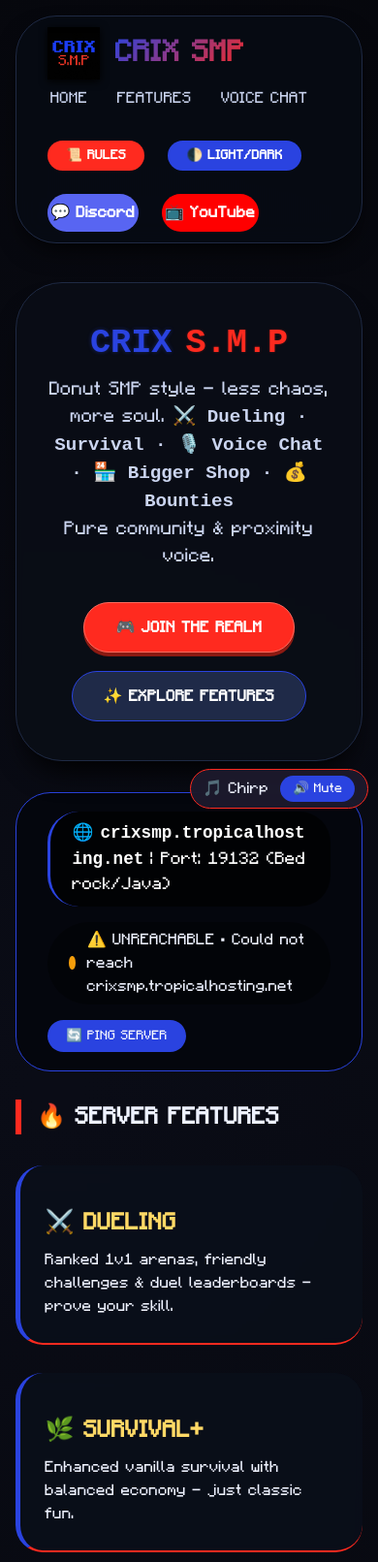
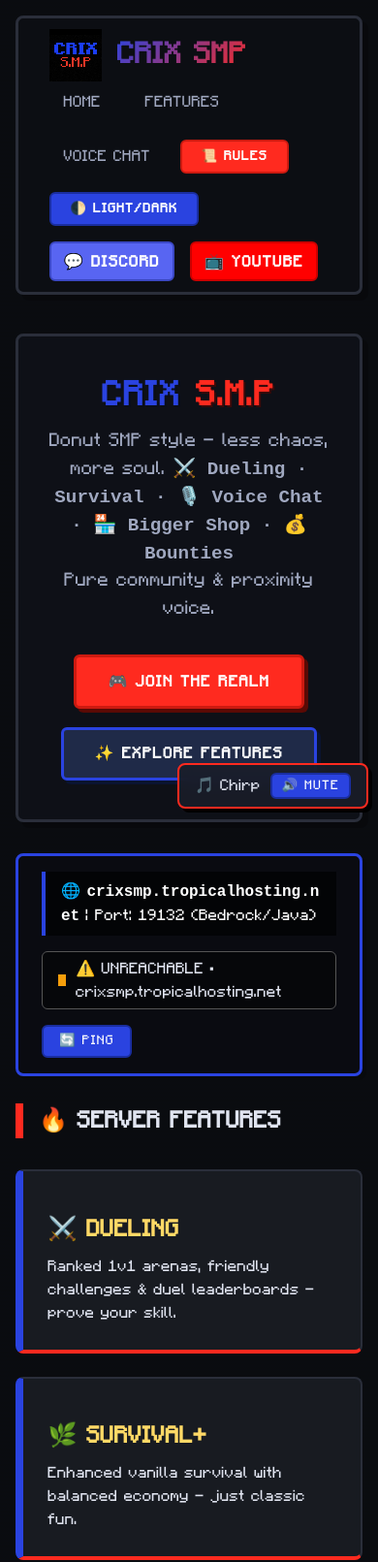
Before and after one commit to CRIX447/crixsmp-site, a plain HTML site: page index.html in a window 390 px wide. Shown: the top 1611 px of the page at 97% size. Drawn offline with Linux system fonts and the light colour scheme; no server answers; a web font is replaced by a local one.

Commit message:
Update index.html

```diff
--- a/index.html
+++ b/index.html
@@ -44,61 +44,87 @@
     }
 
     /* ---------- GLOBAL FONT OVERRIDE: EVERYTHING uses Minecraft fonts ---------- */
-    * {
-      font-family: 'MinecraftRegular', 'Courier New', monospace !important;
+    html, body, div, span, applet, object, iframe,
+    h1, h2, h3, h4, h5, h6, p, blockquote, pre,
+    a, abbr, acronym, address, big, cite, code,
+    del, dfn, em, img, ins, kbd, q, s, samp,
+    small, strike, strong, sub, sup, tt, var,
+    b, u, i, center, dl, dt, dd, ol, ul, li,
+    fieldset, form, label, legend, table, caption,
+    tbody, tfoot, thead, tr, th, td, article, aside,
+    canvas, details, embed, figure, figcaption, footer, header,
+    menu, nav, output, ruby, section, summary, time, mark, audio, video,
+    button, input, select, textarea, .card, .btn, .navbar, .hero, .status-panel,
+    .modal-content, .download-card, .footer-links, .music-bar, .rules-text {
+      font-family: 'MinecraftRegular', monospace !important;
     }
-    h1, h2, h3, h4, .logo-text, .nav-links a, .btn, .copyright, button, .social-icon, .theme-toggle, .rules-btn, .ping-btn, .modal-content, .status-text, .server-ip-display, .download-card a, .footer-links a {
+
+    h1, h2, h3, h4, .logo-text, .nav-links a, .btn, .copyright,
+    button, .social-icon, .theme-toggle, .rules-btn, .ping-btn,
+    .modal-content h2, .download-card a, .footer-links a, strong, b,
+    .crix-blue, .smp-red, .highlight, .status-badge span, .server-ip-display {
       font-family: 'MinecraftBold', 'MinecraftRegular', monospace !important;
     }
-    .crix-blue, .smp-red, .highlight {
-      font-family: 'MinecraftBold', monospace !important;
-    }
+
     em, i, .italic {
       font-family: 'MinecraftItalic', monospace !important;
     }
-    strong, b {
+
+    strong, b, .bold {
       font-family: 'MinecraftBold', monospace !important;
     }
 
     /* ---------- CSS VARIABLES FOR DARK/LIGHT MODE ---------- */
     :root {
-      --bg-primary: #010101;
-      --bg-secondary: #0a0c16;
-      --bg-card: #0b0f1ae6;
-      --bg-nav: #070b14ee;
-      --text-primary: #eef2ff;
-      --text-secondary: #cbd5f0;
-      --border-color: #1f2a44;
+      --bg-primary: #0a0c10;
+      --bg-secondary: #14161c;
+      --bg-card: #1a1d24e6;
+      --bg-nav: #0d0f14ee;
+      --text-primary: #e0e4f0;
+      --text-secondary: #a0a8c0;
+      --border-color: #2a2e3a;
       --card-border-left: #2A43E0;
       --card-border-bottom: #FF2A1F;
-      --hero-bg: #0a0e17cc;
-      --status-bg: #03050ccc;
-      --footer-bg: #020408;
+      --hero-bg: #0f1219cc;
+      --status-bg: #0a0c12cc;
+      --footer-bg: #080a0e;
+      --button-primary: #FF2A1F;
+      --button-secondary: #2A43E0;
     }
     body.light-mode {
-      --bg-primary: #f0f4ff;
-      --bg-secondary: #e2e8f0;
-      --bg-card: #ffffffd9;
-      --bg-nav: #ffffffdd;
-      --text-primary: #0f172a;
-      --text-secondary: #1e293b;
-      --border-color: #cbd5e1;
+      --bg-primary: #e8ecef;
+      --bg-secondary: #d0d5dd;
+      --bg-card: #ffffffea;
+      --bg-nav: #f0f2f5ee;
+      --text-primary: #1a1e2c;
+      --text-secondary: #2d3348;
+      --border-color: #b0b8c4;
       --card-border-left: #2A43E0;
       --card-border-bottom: #FF2A1F;
-      --hero-bg: #f8fafccc;
+      --hero-bg: #f4f6facc;
       --status-bg: #ffffffcc;
-      --footer-bg: #e2e8f0;
+      --footer-bg: #dce2e8;
     }
 
+    /* ---------- BLOCKY/PIXELATED THEME ---------- */
     * {
       margin: 0;
       padding: 0;
       box-sizing: border-box;
+      image-rendering: crisp-edges;
+      image-rendering: pixelated;
+      image-rendering: pixelated;
     }
 
     body {
       background: var(--bg-primary);
-      background-image: radial-gradient(circle at 15% 30%, var(--bg-secondary) 1%, var(--bg-primary) 98%);
+      background-image: repeating-linear-gradient(
+        0deg,
+        transparent,
+        transparent 2px,
+        rgba(0, 0, 0, 0.03) 2px,
+        rgba(0, 0, 0, 0.03) 4px
+      );
       color: var(--text-primary);
       line-height: 1.5;
       min-height: 100vh;
@@ -115,12 +141,33 @@
       flex: 1;
     }
 
-    /* Typography */
-    h1 { font-size: 3.4rem; margin-bottom: 0.75rem; line-height: 1.2; }
-    h2 { font-size: 2rem; border-left: 6px solid #FF2A1F; padding-left: 1rem; margin: 1.8rem 0 1rem; color: var(--text-primary); }
+    /* Blocky borders and pixel corners */
+    .navbar, .hero, .card, .status-panel, .download-section, .modal-content, .music-bar {
+      border-radius: 8px !important;
+      border-style: solid;
+      border-width: 3px;
+    }
+
+    button, .btn, .social-icon, .theme-toggle, .rules-btn, .ping-btn {
+      border-radius: 6px !important;
+      border-style: solid;
+      border-width: 2px;
+      text-transform: uppercase;
+      letter-spacing: 1px;
+    }
+
+    /* Pixelated hover effects */
+    .card:hover, .btn:hover, button:hover {
+      transform: translate(-2px, -2px);
+      box-shadow: 4px 4px 0px rgba(0,0,0,0.3);
+    }
+
+    /* Typography with blocky feel */
+    h1 { font-size: 3.4rem; margin-bottom: 0.75rem; line-height: 1.2; text-shadow: 3px 3px 0px rgba(0,0,0,0.3); letter-spacing: 1px; }
+    h2 { font-size: 2rem; border-left: 8px solid #FF2A1F; padding-left: 1rem; margin: 1.8rem 0 1rem; color: var(--text-primary); }
     h3 { font-size: 1.5rem; color: #FFD966; margin: 1rem 0 0.5rem; }
-    .crix-blue { color: #2A43E0; text-shadow: 0 0 4px rgba(42,67,224,0.4); }
-    .smp-red { color: #FF2A1F; text-shadow: 0 0 3px rgba(255,42,31,0.3); }
+    .crix-blue { color: #2A43E0; text-shadow: 2px 2px 0px #0a0e1a; }
+    .smp-red { color: #FF2A1F; text-shadow: 2px 2px 0px #3a0a0a; }
 
     /* Navbar */
     .navbar {
@@ -129,98 +176,108 @@
       justify-content: space-between;
       align-items: center;
       background: var(--bg-nav);
-      backdrop-filter: blur(12px);
-      border-radius: 42px;
+      backdrop-filter: blur(8px);
       padding: 0.7rem 2rem;
       margin-bottom: 2.5rem;
-      border: 1px solid var(--border-color);
-      box-shadow: 0 12px 28px -10px black;
+      border-color: var(--border-color);
+      border-width: 3px;
+      box-shadow: 6px 6px 0px rgba(0,0,0,0.2);
     }
     .logo-area { display: flex; align-items: center; gap: 1rem; }
-    .logo-img { height: 54px; width: auto; filter: drop-shadow(0 2px 4px black); transition: transform 0.2s; cursor: pointer; }
+    .logo-img { height: 54px; width: auto; image-rendering: pixelated; transition: all 0.1s; cursor: pointer; }
     .logo-img:hover { transform: scale(1.02); }
     .logo-text { font-size: 1.9rem; background: linear-gradient(135deg, #2A43E0, #FF2A1F); -webkit-background-clip: text; background-clip: text; color: transparent; font-weight: bold; }
-    .nav-links { display: flex; gap: 1.5rem; align-items: center; flex-wrap: wrap; }
-    .nav-links a { color: var(--text-secondary); text-decoration: none; font-size: 1rem; padding: 0.4rem 0.2rem; transition: 0.2s; border-bottom: 2px solid transparent; cursor: pointer; }
-    .nav-links a:hover { border-bottom-color: #FF2A1F; color: var(--text-primary); }
+    .nav-links { display: flex; gap: 1rem; align-items: center; flex-wrap: wrap; }
+    .nav-links a { color: var(--text-secondary); text-decoration: none; font-size: 1rem; padding: 0.4rem 0.8rem; transition: 0.1s; border: 2px solid transparent; cursor: pointer; }
+    .nav-links a:hover { border-color: #FF2A1F; background: rgba(255,42,31,0.1); color: var(--text-primary); }
 
     /* Buttons & Interactive */
     .social-icon, .theme-toggle, .rules-btn {
       display: inline-flex;
       align-items: center;
       gap: 8px;
-      background: #111827;
+      background: #1a1e2c;
       padding: 0.45rem 1.2rem;
-      border-radius: 40px;
-      transition: 0.2s;
+      transition: 0.1s;
       text-decoration: none;
       font-weight: bold;
-      border: none;
+      border: 2px solid;
       cursor: pointer;
     }
-    .social-icon.discord { background: #5865F2; color: white; }
-    .social-icon.youtube { background: #FF0000; color: white; }
-    .theme-toggle { background: #2A43E0; color: white; }
-    .rules-btn { background: #FF2A1F; color: white; }
-    .social-icon:hover, .theme-toggle:hover, .rules-btn:hover { transform: translateY(-3px); filter: brightness(1.05); }
+    .social-icon.discord { background: #5865F2; border-color: #3b48c4; color: white; }
+    .social-icon.youtube { background: #FF0000; border-color: #cc0000; color: white; }
+    .theme-toggle { background: #2A43E0; border-color: #1a2ea0; color: white; }
+    .rules-btn { background: #FF2A1F; border-color: #cc1a10; color: white; }
+    .social-icon:hover, .theme-toggle:hover, .rules-btn:hover { transform: translate(-2px, -2px); box-shadow: 3px 3px 0px black; }
 
     /* Hero */
-    .hero { background: var(--hero-bg); backdrop-filter: blur(4px); border-radius: 48px; padding: 2.5rem 2rem; margin-bottom: 2rem; border: 1px solid var(--border-color); box-shadow: 0 20px 30px -12px black; text-align: center; }
+    .hero { background: var(--hero-bg); backdrop-filter: blur(4px); padding: 2.5rem 2rem; margin-bottom: 2rem; border-color: var(--border-color); border-width: 3px; box-shadow: 6px 6px 0px rgba(0,0,0,0.2); text-align: center; }
     .hero p { font-size: 1.2rem; max-width: 750px; margin: 0 auto 2rem; color: var(--text-secondary); }
     .btn-group { display: flex; gap: 1.2rem; justify-content: center; flex-wrap: wrap; }
-    .btn { display: inline-block; background: #1e293b; padding: 0.8rem 2rem; border-radius: 60px; text-decoration: none; font-weight: bold; transition: 0.2s; border: 1px solid #3b4b66; color: white; font-size: 1rem; cursor: pointer; }
-    .btn-primary { background: #FF2A1F; border-color: #ff6b5e; box-shadow: 0 4px 0 #8b1a12; }
-    .btn-primary:hover { background: #e01e12; transform: translateY(-2px); }
-    .btn-secondary { background: #1f2a48; border-color: #2A43E0; }
-    .btn-secondary:hover { background: #2d3a6e; transform: translateY(-2px); }
+    .btn { display: inline-block; background: #1e293b; padding: 0.8rem 2rem; text-decoration: none; font-weight: bold; transition: 0.1s; border: 3px solid; color: white; font-size: 1rem; cursor: pointer; }
+    .btn-primary { background: #FF2A1F; border-color: #cc1a10; box-shadow: 4px 4px 0px #5a0a05; }
+    .btn-primary:hover { background: #cc1a10; transform: translate(-2px, -2px); box-shadow: 6px 6px 0px #3a0502; }
+    .btn-secondary { background: #1f2a48; border-color: #2A43E0; box-shadow: 4px 4px 0px #0a1430; }
+    .btn-secondary:hover { background: #2A43E0; transform: translate(-2px, -2px); }
 
     /* Features Grid */
-    .features-grid { display: grid; grid-template-columns: repeat(auto-fit, minmax(260px, 1fr)); gap: 1.8rem; margin: 2rem 0 2rem; }
-    .card { background: var(--bg-card); backdrop-filter: blur(4px); border-radius: 28px; padding: 1.6rem; border-left: 5px solid var(--card-border-left); border-bottom: 2px solid var(--card-border-bottom); transition: all 0.2s; cursor: pointer; }
-    .card:hover { transform: translateY(-6px); background: var(--bg-secondary); }
+    .features-grid { display: grid; grid-template-columns: repeat(auto-fit, minmax(260px, 1fr)); gap: 1.5rem; margin: 2rem 0 2rem; }
+    .card { background: var(--bg-card); backdrop-filter: blur(4px); padding: 1.6rem; border-left: 8px solid var(--card-border-left); border-bottom: 4px solid var(--card-border-bottom); border-top: 2px solid var(--border-color); border-right: 2px solid var(--border-color); transition: all 0.1s; cursor: pointer; }
+    .card:hover { transform: translate(-3px, -3px); box-shadow: 5px 5px 0px rgba(0,0,0,0.2); background: var(--bg-secondary); }
     .card h3 { color: #FFD966; }
 
     /* Status Panel */
-    .status-panel { background: var(--status-bg); border-radius: 36px; padding: 1.2rem 2rem; margin: 2rem 0 1.5rem; border: 1px solid #2A43E0; display: flex; flex-wrap: wrap; justify-content: space-between; align-items: center; gap: 1rem; }
-    .server-ip-display { background: #000000aa; padding: 0.6rem 1.4rem; border-radius: 32px; font-size: 1.1rem; word-break: break-all; border-left: 3px solid #2A43E0; color: white; }
+    .status-panel { background: var(--status-bg); padding: 1rem 1.5rem; margin: 2rem 0 1.5rem; border-color: #2A43E0; border-width: 3px; display: flex; flex-wrap: wrap; justify-content: space-between; align-items: center; gap: 1rem; box-shadow: 4px 4px 0px rgba(0,0,0,0.2); }
+    .server-ip-display { background: #000000aa; padding: 0.5rem 1rem; font-size: 1rem; word-break: break-all; border-left: 4px solid #2A43E0; color: white; }
     .status-control { display: flex; gap: 1rem; align-items: center; flex-wrap: wrap; }
-    .status-badge { display: flex; align-items: center; gap: 12px; background: #00000066; padding: 0.4rem 1.4rem; border-radius: 60px; }
-    .status-led { width: 14px; height: 14px; border-radius: 50%; background: #6b7280; transition: all 0.2s; }
-    .status-led.online { background: #22c55e; box-shadow: 0 0 8px #22c55e; animation: pulse 1.5s infinite; }
-    .status-led.offline { background: #FF2A1F; box-shadow: 0 0 5px #FF2A1F; }
+    .status-badge { display: flex; align-items: center; gap: 10px; background: #00000066; padding: 0.3rem 1rem; border-radius: 6px; border: 1px solid #555; }
+    .status-led { width: 12px; height: 12px; border-radius: 0px; background: #6b7280; }
+    .status-led.online { background: #22c55e; box-shadow: 0 0 6px #22c55e; animation: pulse 1.5s infinite; }
+    .status-led.offline { background: #FF2A1F; box-shadow: 0 0 4px #FF2A1F; }
     @keyframes pulse { 0% { opacity: 0.6; transform: scale(0.9);} 100% { opacity: 1; transform: scale(1.2);} }
-    .ping-btn { background: #2A43E0; border: none; color: white; padding: 0.5rem 1.2rem; border-radius: 40px; cursor: pointer; transition: 0.2s; }
+    .ping-btn { background: #2A43E0; border: 2px solid #1a2ea0; color: white; padding: 0.4rem 1rem; cursor: pointer; transition: 0.1s; }
+    .ping-btn:hover { background: #1a2ea0; transform: translate(-2px, -2px); }
 
     /* Music Bar */
-    .music-bar { position: fixed; bottom: 20px; right: 20px; background: #1e1b2ee6; backdrop-filter: blur(8px); padding: 0.6rem 1.2rem; border-radius: 60px; display: flex; gap: 12px; align-items: center; z-index: 1000; border: 1px solid #FF2A1F; }
-    .music-bar button { background: #2A43E0; border: none; color: white; padding: 0.3rem 0.8rem; border-radius: 30px; cursor: pointer; transition: 0.2s; }
-    .music-bar button:hover { transform: scale(1.05); background: #FF2A1F; }
+    .music-bar { position: fixed; bottom: 20px; right: 20px; background: #1a1d28e6; backdrop-filter: blur(8px); padding: 0.5rem 1rem; display: flex; gap: 10px; align-items: center; z-index: 1000; border-color: #FF2A1F; border-width: 2px; box-shadow: 4px 4px 0px black; }
+    .music-bar button { background: #2A43E0; border: 2px solid #1a2ea0; color: white; padding: 0.2rem 0.6rem; cursor: pointer; transition: 0.1s; }
+    .music-bar button:hover { transform: translate(-1px, -1px); background: #FF2A1F; }
 
     /* Modal */
-    .modal { display: none; position: fixed; top: 0; left: 0; width: 100%; height: 100%; background: rgba(0,0,0,0.8); backdrop-filter: blur(5px); z-index: 2000; justify-content: center; align-items: center; }
-    .modal-content { background: var(--bg-card); border-radius: 32px; max-width: 700px; width: 90%; max-height: 80vh; overflow-y: auto; padding: 2rem; border: 2px solid #FF2A1F; position: relative; color: var(--text-primary); }
-    .close-modal { position: absolute; top: 1rem; right: 1.5rem; font-size: 2rem; cursor: pointer; color: #FF2A1F; }
+    .modal { display: none; position: fixed; top: 0; left: 0; width: 100%; height: 100%; background: rgba(0,0,0,0.85); backdrop-filter: blur(4px); z-index: 2000; justify-content: center; align-items: center; }
+    .modal-content { background: var(--bg-card); max-width: 700px; width: 90%; max-height: 80vh; overflow-y: auto; padding: 2rem; border: 4px solid #FF2A1F; position: relative; color: var(--text-primary); box-shadow: 8px 8px 0px black; border-radius: 8px !important; }
+    .close-modal { position: absolute; top: 0.8rem; right: 1rem; font-size: 2rem; cursor: pointer; color: #FF2A1F; }
     .rules-text { white-space: pre-wrap; line-height: 1.6; }
 
     /* Downloads */
-    .download-section { background: var(--bg-secondary); border-radius: 36px; padding: 1.8rem; margin: 2rem 0; border: 1px solid #2d3a60; }
+    .download-section { background: var(--bg-secondary); padding: 1.5rem; margin: 2rem 0; border-color: #2d3a60; border-width: 3px; box-shadow: 4px 4px 0px rgba(0,0,0,0.2); }
     .download-grid { display: flex; flex-wrap: wrap; gap: 1.5rem; margin-top: 1.2rem; justify-content: center; }
-    .download-card { background: #0f1622; border-radius: 28px; padding: 1.3rem 1.8rem; flex: 1; min-width: 200px; text-align: center; transition: 0.2s; border-top: 3px solid #2A43E0; }
-    .download-card a { color: white; text-decoration: none; background: #2A43E0; display: inline-block; padding: 0.6rem 1.2rem; border-radius: 40px; margin-top: 0.8rem; transition: 0.2s; }
-    .download-card a:hover { background: #1f36c2; transform: scale(1.02); }
+    .download-card { background: #0f1622; padding: 1rem 1.5rem; flex: 1; min-width: 200px; text-align: center; transition: 0.1s; border-top: 4px solid #2A43E0; border-left: 2px solid #2A43E0; border-right: 2px solid #2A43E0; border-bottom: 2px solid #2A43E0; }
+    .download-card a { color: white; text-decoration: none; background: #2A43E0; display: inline-block; padding: 0.5rem 1rem; margin-top: 0.8rem; transition: 0.1s; border: 2px solid #1a2ea0; }
+    .download-card a:hover { background: #1f36c2; transform: translate(-2px, -2px); }
 
     /* Footer */
-    .main-footer { background: var(--footer-bg); border-top: 1px solid #FF2A1F33; padding: 2rem 2rem 1.5rem; margin-top: 3rem; text-align: center; }
-    .copyright { font-size: 0.85rem; color: var(--text-secondary); }
-    .footer-links { display: flex; justify-content: center; gap: 2rem; margin-bottom: 1.2rem; flex-wrap: wrap; }
-    .footer-links a { color: var(--text-secondary); text-decoration: none; font-size: 0.9rem; cursor: pointer; }
-    .footer-links a:hover { color: #FF2A1F; }
+    .main-footer { background: var(--footer-bg); border-top: 4px solid #FF2A1F; padding: 1.5rem 2rem 1rem; margin-top: 3rem; text-align: center; }
+    .copyright { font-size: 0.8rem; color: var(--text-secondary); }
+    .footer-links { display: flex; justify-content: center; gap: 2rem; margin-bottom: 1rem; flex-wrap: wrap; }
+    .footer-links a { color: var(--text-secondary); text-decoration: none; font-size: 0.9rem; cursor: pointer; border: 1px solid transparent; padding: 0.2rem 0.5rem; }
+    .footer-links a:hover { border-color: #FF2A1F; background: rgba(255,42,31,0.1); }
+
+    /* Voice chat warning */
+    .voice-warning {
+      background: #1a0a0a;
+      border-left: 6px solid #FF2A1F;
+      padding: 0.8rem;
+      margin-top: 1rem;
+      font-size: 0.85rem;
+      color: #ffaaaa;
+    }
 
     @media (max-width: 760px) {
       .site-wrapper { padding: 1rem; }
       .hero h1 { font-size: 2.2rem; }
       h2 { font-size: 1.5rem; }
-      .music-bar { bottom: 10px; right: 10px; padding: 0.4rem 0.8rem; }
+      .music-bar { bottom: 10px; right: 10px; }
     }
   </style>
 </head>
@@ -259,7 +316,7 @@
     <div class="server-ip-display">🌐 <strong>crixsmp.tropicalhosting.net</strong> | Port: 19132 (Bedrock/Java)</div>
     <div class="status-control">
       <div class="status-badge" id="statusBadge"><div class="status-led" id="statusLed"></div><span id="statusText">Checking server...</span></div>
-      <button class="ping-btn" id="pingServerBtn">🔄 PING SERVER</button>
+      <button class="ping-btn" id="pingServerBtn">🔄 PING</button>
     </div>
   </div>
 
@@ -280,11 +337,14 @@
       <h2 style="border-left-color: #2A43E0;">🎙️ VOICE CHAT SETUP</h2>
       <p style="margin-bottom: 0.5rem;">To enable proximity voice on CRIX SMP, install Fabric Loader + Simple Voice Chat mod.</p>
       <div class="download-grid">
-        <div class="download-card"><h3>🧵 FABRIC LOADER</h3><p>Latest for 1.20.4 / 1.21</p><a href="https://fabricmc.net/use/" target="_blank">Download Fabric →</a></div>
-        <div class="download-card"><h3>🎤 SIMPLE VOICE CHAT</h3><p>Proximity & group voice</p><a href="https://modrinth.com/plugin/simple-voice-chat" target="_blank">Get Voice Chat →</a></div>
-        <div class="download-card"><h3>📦 FABRIC API</h3><p>Required dependency</p><a href="https://modrinth.com/mod/fabric-api" target="_blank">Fabric API →</a></div>
+        <div class="download-card"><h3>🧵 FABRIC LOADER</h3><p>Latest for 1.20.4 / 1.21</p><a href="https://fabricmc.net/use/" target="_blank">Download →</a></div>
+        <div class="download-card"><h3>🎤 SIMPLE VOICE CHAT</h3><p>Proximity & group voice</p><a href="https://modrinth.com/plugin/simple-voice-chat" target="_blank">Get Mod →</a></div>
+        <div class="download-card"><h3>📦 FABRIC API</h3><p>Required dependency</p><a href="https://modrinth.com/mod/fabric-api" target="_blank">Download →</a></div>
       </div>
-      <p style="margin-top: 1rem; font-size: 0.85rem;">💡 Connect to <strong>crixsmp.tropicalhosting.net</strong> (Java/Bedrock both work).</p>
+      <div class="voice-warning">
+        ⚠️ <strong>IMPORTANT:</strong> Voice chat is <strong>NOT supported on Bedrock Edition</strong>. This feature requires the Simple Voice Chat mod, which is only available for Java Edition. Bedrock players can still play normally but will not have proximity voice.
+      </div>
+      <p style="margin-top: 1rem; font-size: 0.85rem;">💡 Java players: Connect to <strong>crixsmp.tropicalhosting.net</strong>. Bedrock players: Use the same IP with port 19132 (voice chat unavailable).</p>
     </div>
   </section>
 </div>
@@ -292,7 +352,7 @@
 <footer class="main-footer">
   <div class="footer-links"><a href="#home">Home</a><a href="#features">Features</a><a href="#downloads">Voice Chat</a><a href="https://discord.gg/KufFPEptTG" target="_blank">Discord</a><a href="https://www.youtube.com/@CRIXSMP" target="_blank">YouTube</a></div>
   <div class="copyright">© 2023 2026 CRIXGAMING VR. ltd all rights reserved</div>
-  <div class="copyright" style="margin-top: 6px; font-size: 0.7rem;">CRIX SMP — donut-style, only voice chat.</div>
+  <div class="copyright" style="margin-top: 6px; font-size: 0.7rem;">CRIX SMP — donut-style, voice chat for Java only.</div>
 </footer>
 
 <div class="music-bar" id="musicBar">
@@ -309,9 +369,12 @@
 </div>
 
 <script>
-  // ---------- FORCE CUSTOM FONTS (already applied via CSS !important) ----------
-  // Additional runtime check to ensure all text uses Minecraft fonts
-  document.documentElement.style.setProperty('font-family', 'MinecraftRegular, monospace');
+  // Force all elements to use Minecraft fonts via JS as well
+  document.querySelectorAll('*').forEach(el => {
+    if (el.style) {
+      el.style.fontFamily = "'MinecraftRegular', monospace";
+    }
+  });
 
   // ---------- AUDIO SETUP ----------
   const hoverSound = new Audio('scroll.mp3');
@@ -324,8 +387,8 @@
   bgMusic.volume = 0.35;
   let isMuted = false;
 
-  function playHover() { hoverSound.currentTime = 0; hoverSound.play().catch(e => console.log("hover audio blocked")); }
-  function playClick() { clickSound.currentTime = 0; clickSound.play().catch(e => console.log("click audio blocked")); }
+  function playHover() { hoverSound.currentTime = 0; hoverSound.play().catch(e => console.log("hover blocked")); }
+  function playClick() { clickSound.currentTime = 0; clickSound.play().catch(e => console.log("click blocked")); }
 
   const interactiveElements = document.querySelectorAll('a, button, .card, .logo-img, .nav-links a, .btn, .social-icon, .theme-toggle, .rules-btn, .ping-btn');
   interactiveElements.forEach(el => {
@@ -432,7 +495,7 @@
 
   async function checkServerStatus(showLoading = true) {
     if (!statusText) return;
-    if (showLoading) statusText.innerText = '🔄 Pinging server...';
+    if (showLoading) statusText.innerText = '🔄 Pinging...';
     statusLed?.classList.remove('online', 'offline');
     try {
       const controller = new AbortController();
@@ -442,21 +505,21 @@
       if (!response.ok) throw new Error('API error');
       const data = await response.json();
       if (data && data.online === true) {
-        statusText.innerHTML = `✅ ONLINE · ${data.players.now || '?'} players online`;
+        statusText.innerHTML = `✅ ONLINE · ${data.players.now || '?'} players`;
         statusLed?.classList.add('online');
       } else {
         const backupRes = await fetch(`https://api.mcsrvstat.us/2/${serverHost}`);
         const backupData = await backupRes.json();
         if (backupData && backupData.online === true) {
-          statusText.innerHTML = `✅ ONLINE · ${backupData.players?.online || '?'} players online`;
+          statusText.innerHTML = `✅ ONLINE · ${backupData.players?.online || '?'} players`;
           statusLed?.classList.add('online');
         } else {
-          statusText.innerHTML = `❌ OFFLINE · Server unreachable`;
+          statusText.innerHTML = `❌ OFFLINE · Server down`;
           statusLed?.classList.add('offline');
         }
       }
     } catch (err) {
-      statusText.innerHTML = `⚠️ UNREACHABLE · Could not reach ${serverHost}`;
+      statusText.innerHTML = `⚠️ UNREACHABLE · ${serverHost}`;
       if(statusLed) statusLed.style.background = '#f59e0b';
     }
   }
@@ -475,7 +538,7 @@
     });
   });
 
-  console.log("CRIX SMP Official Site — Custom fonts forced globally. Sounds ready. Rules modal active.");
+  console.log("CRIX SMP — Blocky theme active, Minecraft fonts forced globally. Voice chat warning for Bedrock added.");
 </script>
 </body>
 </html>
```
